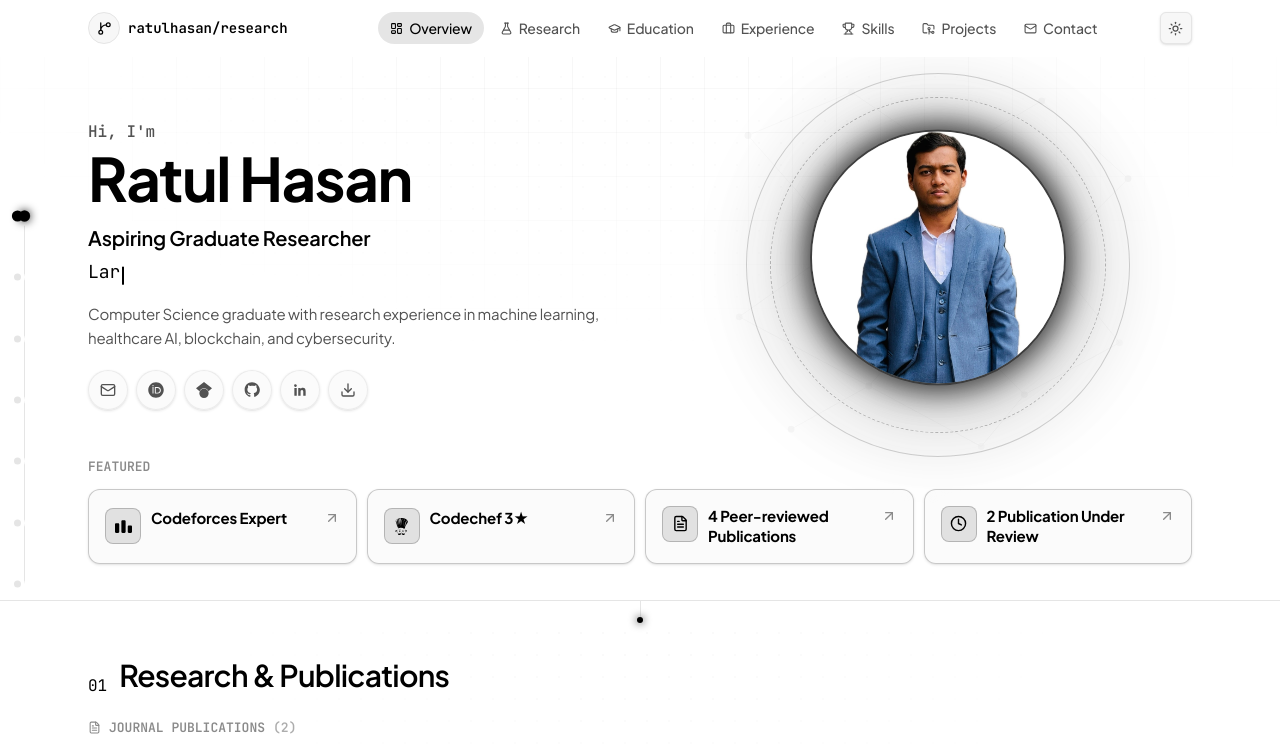
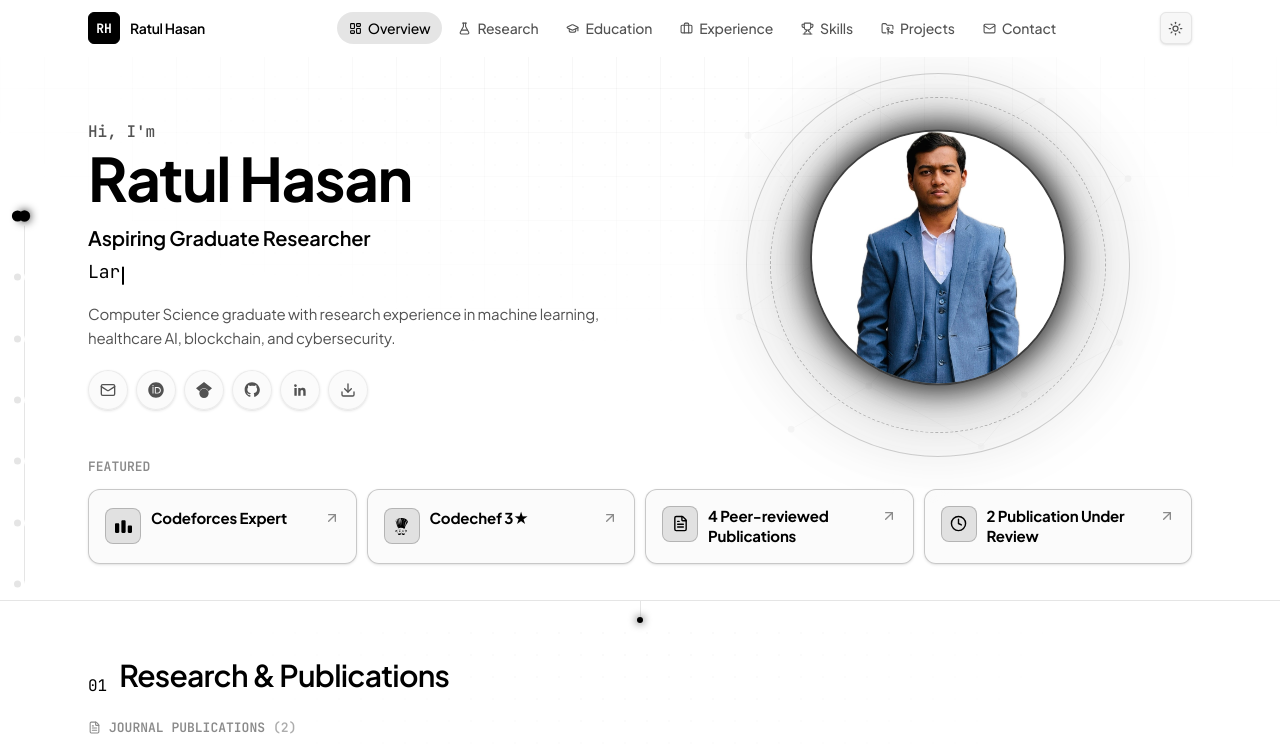
Before and after one commit to ratulhasan001/portfolio, a Next.js app: page / in a window 1280 px wide. Shown: the top 749 px of the page. Built offline with nearby package versions, Linux system fonts and the light colour scheme.

Commit message:
Replace the branch logo with an RH monogram in nav, icon and preview

```diff
--- a/src/app/opengraph-image.tsx
+++ b/src/app/opengraph-image.tsx
@@ -16,33 +16,30 @@ export default async function OpengraphImage() {
           alignItems: "flex-start",
           justifyContent: "center",
           padding: "80px",
-          background: "#0d1117",
-          backgroundImage:
-            "radial-gradient(circle at 78% 30%, rgba(68,147,248,0.28), transparent 55%), radial-gradient(circle at 15% 85%, rgba(171,125,248,0.22), transparent 50%)",
+          background: "#ffffff",
           fontFamily: "sans-serif",
         }}
       >
-        <div style={{ display: "flex", alignItems: "center", gap: 16 }}>
+        <div style={{ display: "flex", alignItems: "center", gap: 18 }}>
           <div
             style={{
               display: "flex",
               alignItems: "center",
               justifyContent: "center",
-              width: 56,
-              height: 56,
-              borderRadius: "9999px",
-              background: "#161b22",
-              border: "2px solid #30363d",
+              width: 60,
+              height: 60,
+              borderRadius: 14,
+              background: "#000000",
               fontSize: 26,
-              color: "#4493f8",
+              fontWeight: 700,
+              letterSpacing: "-0.02em",
+              color: "#ffffff",
             }}
           >
-            {"</>"}
+            RH
           </div>
-          <div style={{ display: "flex", fontSize: 28, color: "#8d96a0" }}>
-            <span>ratulhasan</span>
-            <span style={{ color: "#4493f8" }}>/</span>
-            <span style={{ color: "#e6edf3" }}>research</span>
+          <div style={{ display: "flex", fontSize: 30, color: "#000000" }}>
+            {profile.name}
           </div>
         </div>
 
@@ -52,19 +49,19 @@ export default async function OpengraphImage() {
             marginTop: 48,
             fontSize: 76,
             fontWeight: 700,
-            color: "#e6edf3",
+            color: "#000000",
             letterSpacing: "-0.02em",
           }}
         >
-          {profile.name}
+          Aspiring Graduate Researcher
         </div>
 
         <div
           style={{
             display: "flex",
             marginTop: 20,
-            fontSize: 32,
-            color: "#aab4c0",
+            fontSize: 30,
+            color: "#525252",
           }}
         >
           {profile.role}
@@ -75,7 +72,7 @@ export default async function OpengraphImage() {
             display: "flex",
             marginTop: 40,
             fontSize: 24,
-            color: "#4493f8",
+            color: "#000000",
           }}
         >
           {profile.website.replace("https://", "")}
@@ -89,8 +86,7 @@ export default async function OpengraphImage() {
             width: "100%",
             height: 10,
             display: "flex",
-            background:
-              "linear-gradient(90deg, #4493f8, #ab7df8, #3fb950, #4493f8)",
+            background: "#000000",
           }}
         />
       </div>
--- a/src/components/nav.tsx
+++ b/src/components/nav.tsx
@@ -4,7 +4,6 @@ import { useEffect, useState } from "react";
 import { motion, AnimatePresence } from "framer-motion";
 import { ThemeToggle } from "./theme-toggle";
 import {
-  GitBranch,
   Menu,
   X,
   LayoutDashboard,
@@ -36,14 +35,15 @@ function Logo({ compact = false }: { compact?: boolean }) {
         e.preventDefault();
         smoothScrollToId("#overview");
       }}
-      className="flex items-center gap-2 font-semibold text-fg-default"
+      aria-label="Ratul Hasan — back to top"
+      className="group flex items-center gap-2.5 font-semibold text-fg-default"
     >
-      <span className="flex h-8 w-8 items-center justify-center rounded-full border border-border-default bg-canvas-subtle text-accent">
-        <GitBranch size={15} />
+      <span className="mono flex h-8 w-8 items-center justify-center rounded-md border border-fg-default bg-fg-default text-[13px] font-bold leading-none tracking-tight text-canvas transition-colors duration-200 group-hover:bg-canvas group-hover:text-fg-default">
+        RH
       </span>
       {!compact && (
-        <span className="mono text-sm tracking-tight">
-          ratulhasan<span className="text-accent">/</span>research
+        <span className="text-sm font-semibold tracking-tight">
+          Ratul Hasan
         </span>
       )}
     </a>
```
Also changed, not shown: src/app/icon.svg.
